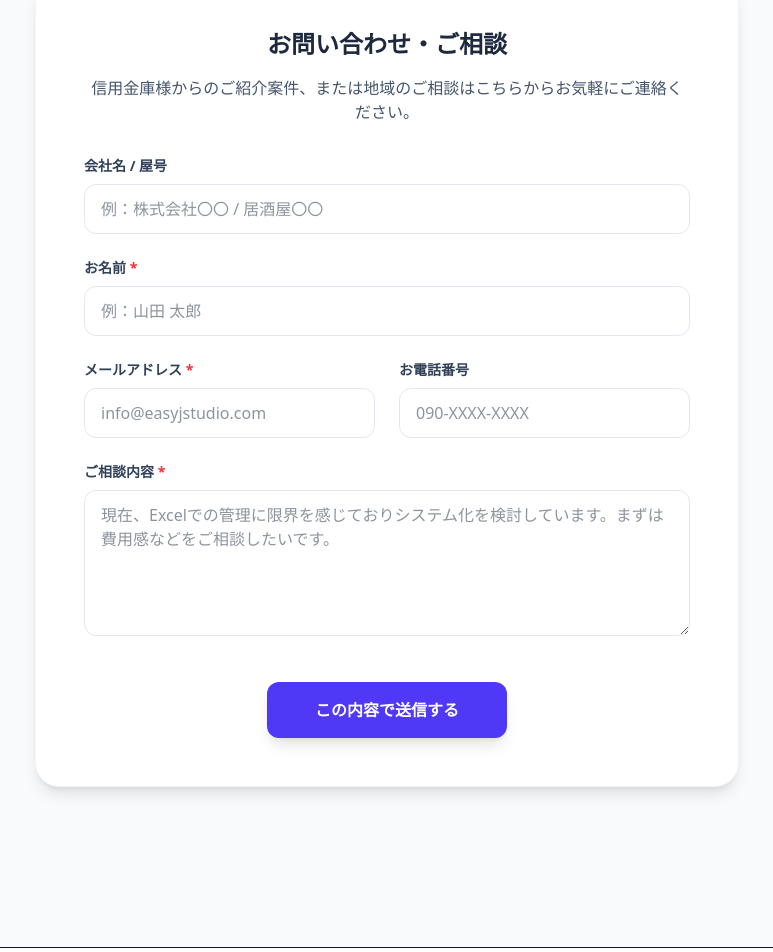
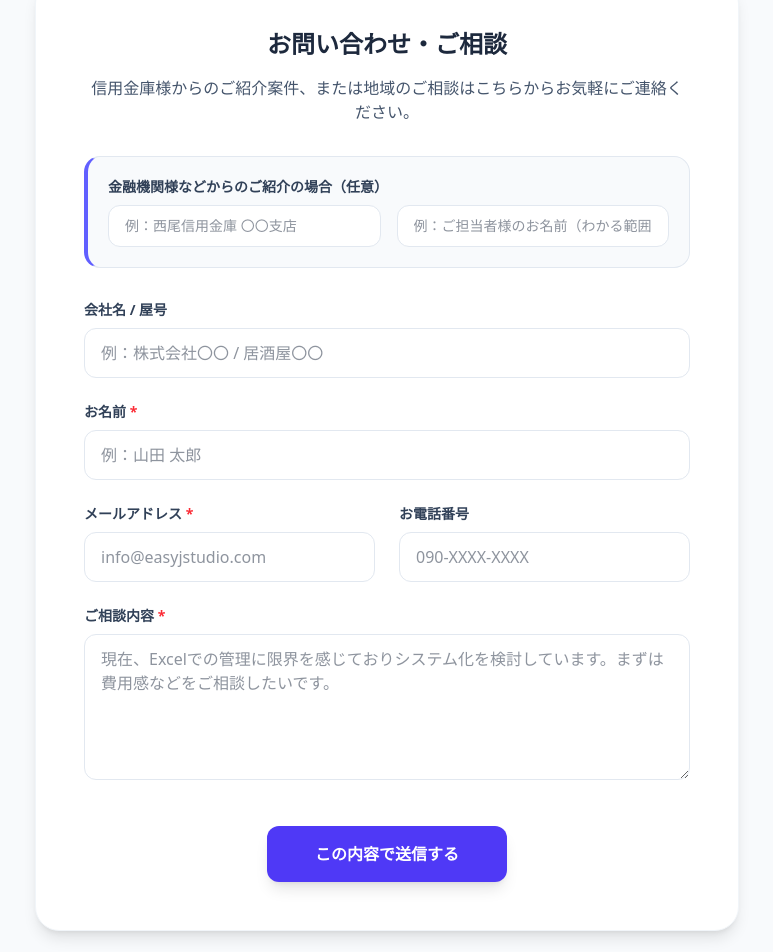
Before and after one commit to ejpasayama-bit/easyjstudio, a React (Vite) app: page /local in a window 1280 px wide. Shown: the part 2099-3051 px from the top of the page, without its empty margins (253-1026 px from the left). Built offline with nearby package versions, Linux system fonts and the light colour scheme; a web font is replaced by a local one.

Commit message:
Initial commit: EasyJ Studio Website with i18n

```diff
--- a/src/pages/Local.jsx
+++ b/src/pages/Local.jsx
@@ -172,6 +172,26 @@ const Local = () => {
           )}
 
           <form onSubmit={handleSubmit} className="space-y-6">
+            <div className="bg-slate-50 p-5 rounded-2xl border border-slate-200 border-l-4 border-l-indigo-500 mb-8">
+              <label className="block text-sm font-bold text-slate-700 mb-2">
+                金融機関様などからのご紹介の場合（任意）
+              </label>
+              <div className="grid grid-cols-1 md:grid-cols-2 gap-4">
+                <input
+                  type="text"
+                  name="introduction_bank"
+                  className="w-full px-4 py-2.5 rounded-xl border border-slate-200 bg-white focus:outline-none focus:ring-2 focus:ring-indigo-500 focus:border-transparent transition-all text-sm"
+                  placeholder="例：西尾信用金庫 〇〇支店"
+                />
+                <input
+                  type="text"
+                  name="introduction_staff"
+                  className="w-full px-4 py-2.5 rounded-xl border border-slate-200 bg-white focus:outline-none focus:ring-2 focus:ring-indigo-500 focus:border-transparent transition-all text-sm"
+                  placeholder="例：ご担当者様のお名前（わかる範囲で）"
+                />
+              </div>
+            </div>
+
             <div>
               <label className="block text-sm font-bold text-slate-700 mb-2">会社名 / 屋号</label>
               {/* 各inputに name 属性を追加しています */}
```
